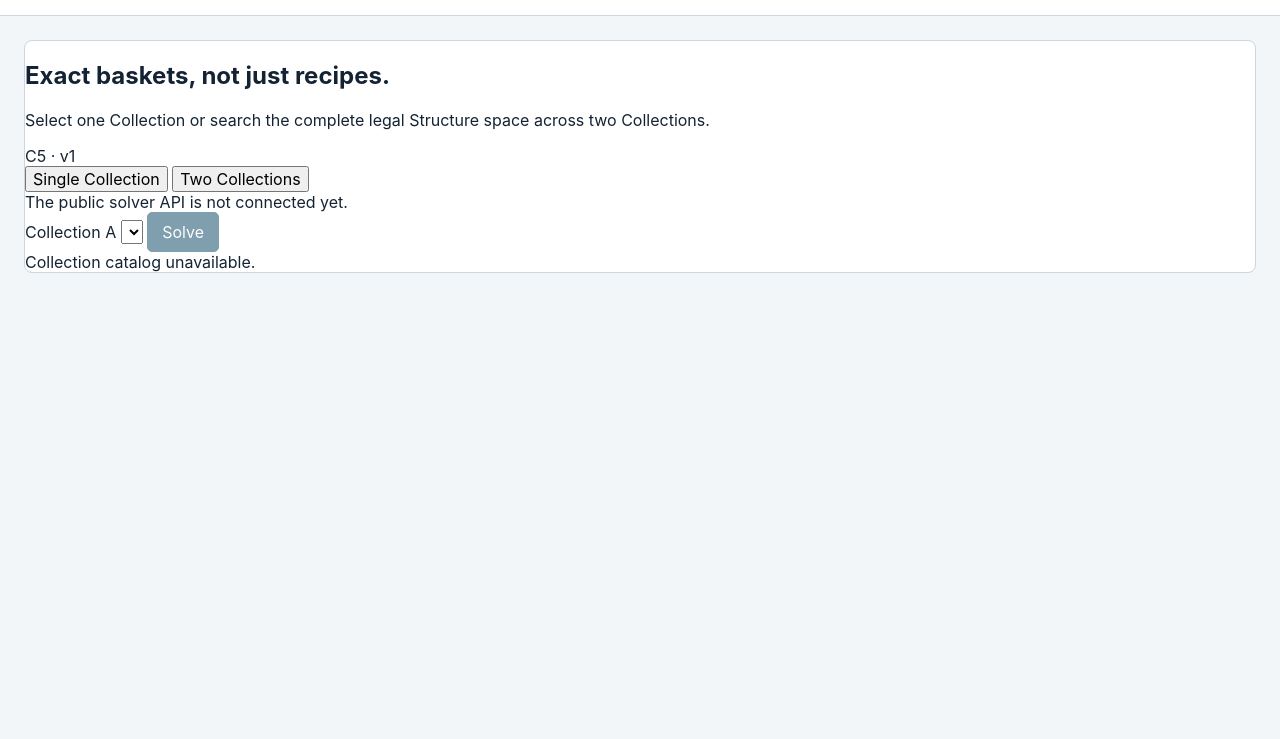
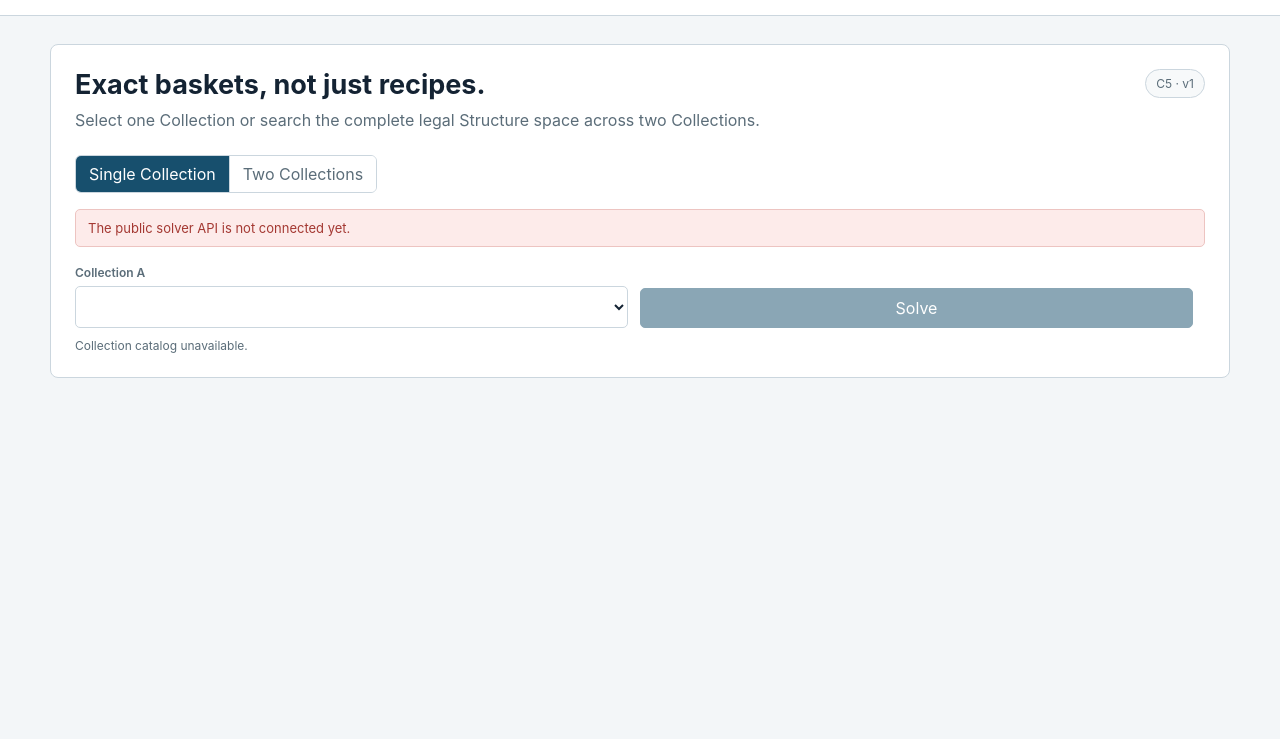
Before and after one commit to tuxiaoyue/cs2-tradeup-solver, a website built with Vite: page index.html in a window 1280 px wide. Shown: the part 61-800 px from the top of the page. Built offline with nearby package versions, Linux system fonts and the light colour scheme; no server answers.

Commit message:
feat: style collection search screen

```diff
--- a/src/styles.css
+++ b/src/styles.css
@@ -8,6 +8,7 @@
 * { box-sizing: border-box; }
 body { margin: 0; min-width: 320px; min-height: 100vh; background: #f3f6f8; }
 button, select, input { font: inherit; }
+button { transition: background 120ms ease, border-color 120ms ease, opacity 120ms ease; }
 
 .app-header {
   display: flex;
@@ -29,23 +30,93 @@ button, select, input { font: inherit; }
   color: #5b6d79;
   background: #eaf0f4;
 }
+.status-pill[data-tone="ready"] { color: #1f6d43; background: #e8f5ed; border-color: #bad9c7; }
+.status-pill[data-tone="maintenance"] { color: #6e4c00; background: #fff5d8; border-color: #ead7a1; }
+.status-pill[data-tone="unavailable"] { color: #a43832; background: #fdebea; border-color: #edc4c1; }
 
-.app-main { padding: 24px; }
+.app-main {
+  width: min(1180px, calc(100% - 32px));
+  margin: 0 auto;
+  padding: 28px 0 48px;
+}
 .panel {
   background: #ffffff;
   border: 1px solid #cbd6de;
   border-radius: 8px;
 }
-.intro-panel { padding: 28px; max-width: 900px; margin: 0 auto; }
-.intro-panel h1 { margin: 0 0 10px; font-size: 28px; }
-.intro-panel p { margin: 0; color: #5b6d79; }
+.search-panel { padding: 24px; }
+.search-heading { display: flex; align-items: flex-start; justify-content: space-between; gap: 18px; }
+.search-heading h1 { margin: 0 0 8px; font-size: 27px; line-height: 1.15; }
+.search-heading p { margin: 0; color: #5b6d79; max-width: 760px; line-height: 1.55; }
+.market-badge {
+  flex: 0 0 auto;
+  border: 1px solid #cbd6de;
+  border-radius: 999px;
+  padding: 6px 10px;
+  color: #5b6d79;
+  background: #f7f9fa;
+  font-size: 12px;
+}
+
+.mode-switch { display: inline-flex; margin-top: 22px; border: 1px solid #cbd6de; border-radius: 6px; overflow: hidden; }
+.mode-button {
+  border: 0;
+  border-right: 1px solid #cbd6de;
+  padding: 8px 13px;
+  background: #ffffff;
+  color: #5b6d79;
+  cursor: pointer;
+}
+.mode-button:last-child { border-right: 0; }
+.mode-button.active { background: #174f6d; color: #ffffff; }
+
+.service-banner {
+  margin-top: 16px;
+  padding: 10px 12px;
+  border-radius: 5px;
+  font-size: 13px;
+}
+.service-banner[data-tone="maintenance"] { color: #6e4c00; background: #fff5d8; border: 1px solid #ead7a1; }
+.service-banner[data-tone="unavailable"] { color: #a43832; background: #fdebea; border: 1px solid #edc4c1; }
+
+.selector-grid {
+  display: grid;
+  grid-template-columns: minmax(240px, 1fr) minmax(240px, 1fr) auto;
+  gap: 12px;
+  align-items: end;
+  margin-top: 18px;
+}
+.selector-grid label[hidden] { display: none; }
+.selector-grid label span { display: block; margin: 0 0 6px; color: #5b6d79; font-size: 12px; font-weight: 600; }
+select {
+  width: 100%;
+  min-width: 0;
+  padding: 9px 10px;
+  border: 1px solid #cbd6de;
+  border-radius: 5px;
+  background: #ffffff;
+  color: #142333;
+}
+select:focus { outline: 2px solid #b6d7e8; outline-offset: 1px; border-color: #6b9db8; }
 
 button.primary {
   border: 1px solid #174f6d;
   border-radius: 5px;
-  padding: 9px 14px;
+  padding: 9px 16px;
   background: #174f6d;
   color: #fff;
   cursor: pointer;
 }
-button.primary:disabled { opacity: 0.55; cursor: default; }
+button.primary:hover:not(:disabled) { background: #123f58; }
+button.primary:disabled { opacity: 0.5; cursor: default; }
+.solve-button { min-width: 102px; }
+.selection-message { margin-top: 10px; color: #5b6d79; font-size: 12px; }
+.job-panel, .results-panel { margin-top: 16px; }
+
+@media (max-width: 820px) {
+  .app-header { padding: 15px 16px; }
+  .app-main { width: min(100% - 20px, 1180px); padding-top: 18px; }
+  .search-heading { flex-direction: column; }
+  .selector-grid { grid-template-columns: 1fr; }
+  .solve-button { width: 100%; }
+}
```
